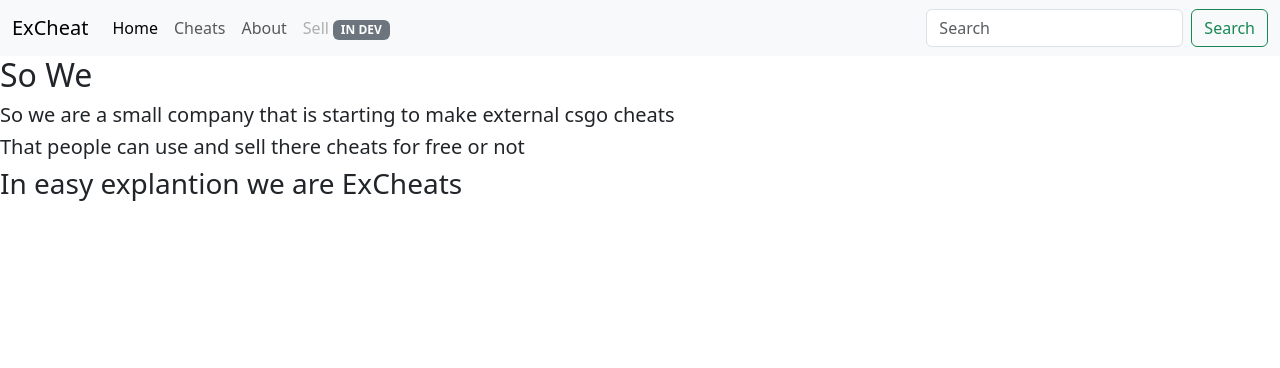
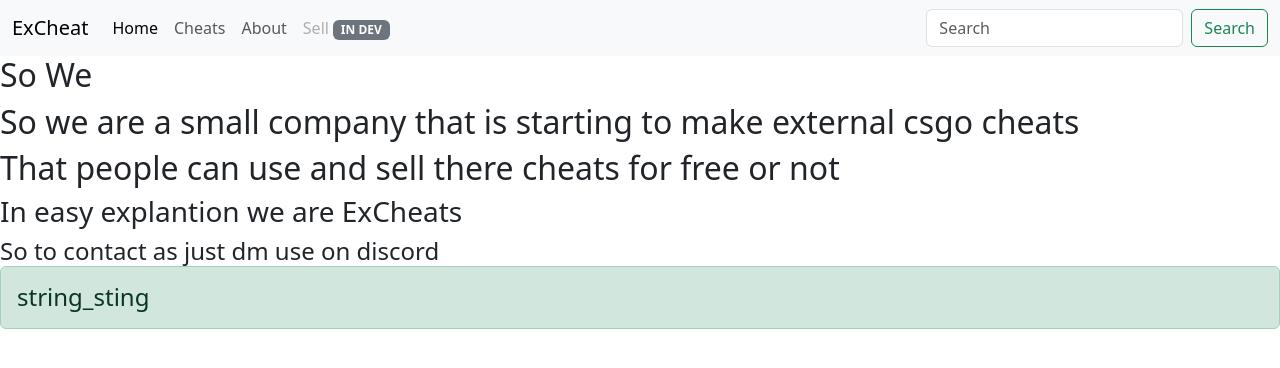
Before and after one commit to Pal-company/Excheat, a plain HTML site: page about.html in a window 1280 px wide. Drawn offline with nearby package versions, Linux system fonts and the light colour scheme.

Commit message:
Added a contact on discord

```diff
--- a/about.html
+++ b/about.html
@@ -47,10 +47,15 @@
     So We
 </h2>
 
-<h5>So we are a small company that is starting to make external csgo cheats</h5>
-<h5>That people can use and sell there cheats for free or not</h5>
+<h2>So we are a small company that is starting to make external csgo cheats</h5>
+<h2>That people can use and sell there cheats for free or not</h5>
 
 <h3>In easy explantion we are ExCheats</h3>
+
+<h4>So to contact as just dm use on discord <div class="alert alert-success" role="alert">
+  string_sting
+</div
+
     <script src="main.js"></script>
 </body>
 </html>
```
